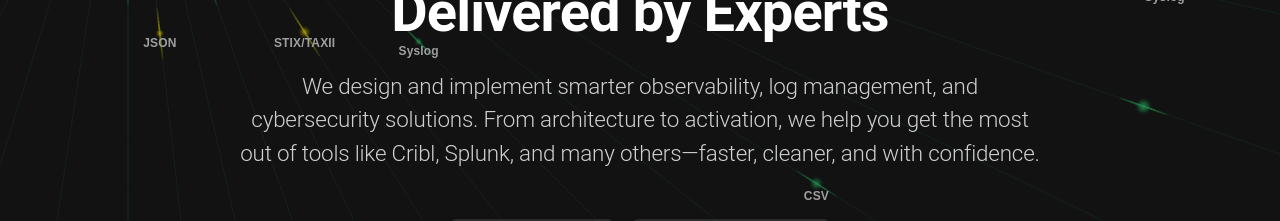
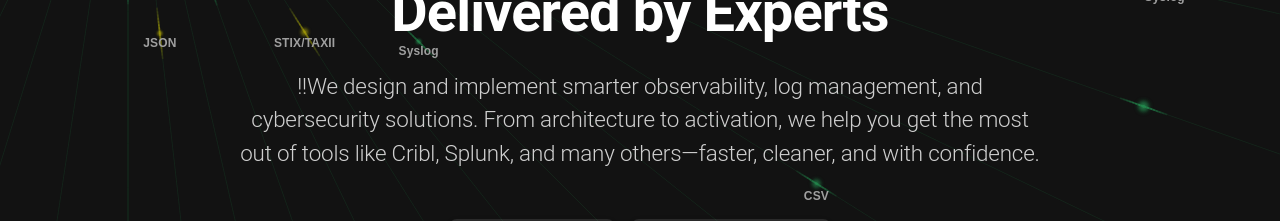
Before and after one commit to cblcruz/ldc, a React (Vite) app: page / in a window 1280 px wide. Shown: the part 289-510 px from the top of the page. Built offline with nearby package versions, Linux system fonts and the light colour scheme.

Commit message:
Describe your change

```diff
--- a/src/pages/Home.tsx
+++ b/src/pages/Home.tsx
@@ -62,7 +62,7 @@
               mb: 6,
               lineHeight: 1.5,
             }}>
-              We design and implement smarter observability, log management, and cybersecurity solutions. From architecture to activation, we help you get the most out of tools like Cribl, Splunk, and many others—faster, cleaner, and with confidence.
+              !!We design and implement smarter observability, log management, and cybersecurity solutions. From architecture to activation, we help you get the most out of tools like Cribl, Splunk, and many others—faster, cleaner, and with confidence.
             </Typography>
 
             {/* CTA Buttons */}
@@ -173,7 +173,7 @@
           {/* Final CTA Section */}
           <Box sx={{
             mt: 10,
-            mb: 15,
+            mb: 10,
             textAlign: 'center',
             width: '100%',
             maxWidth: '800px',
```
